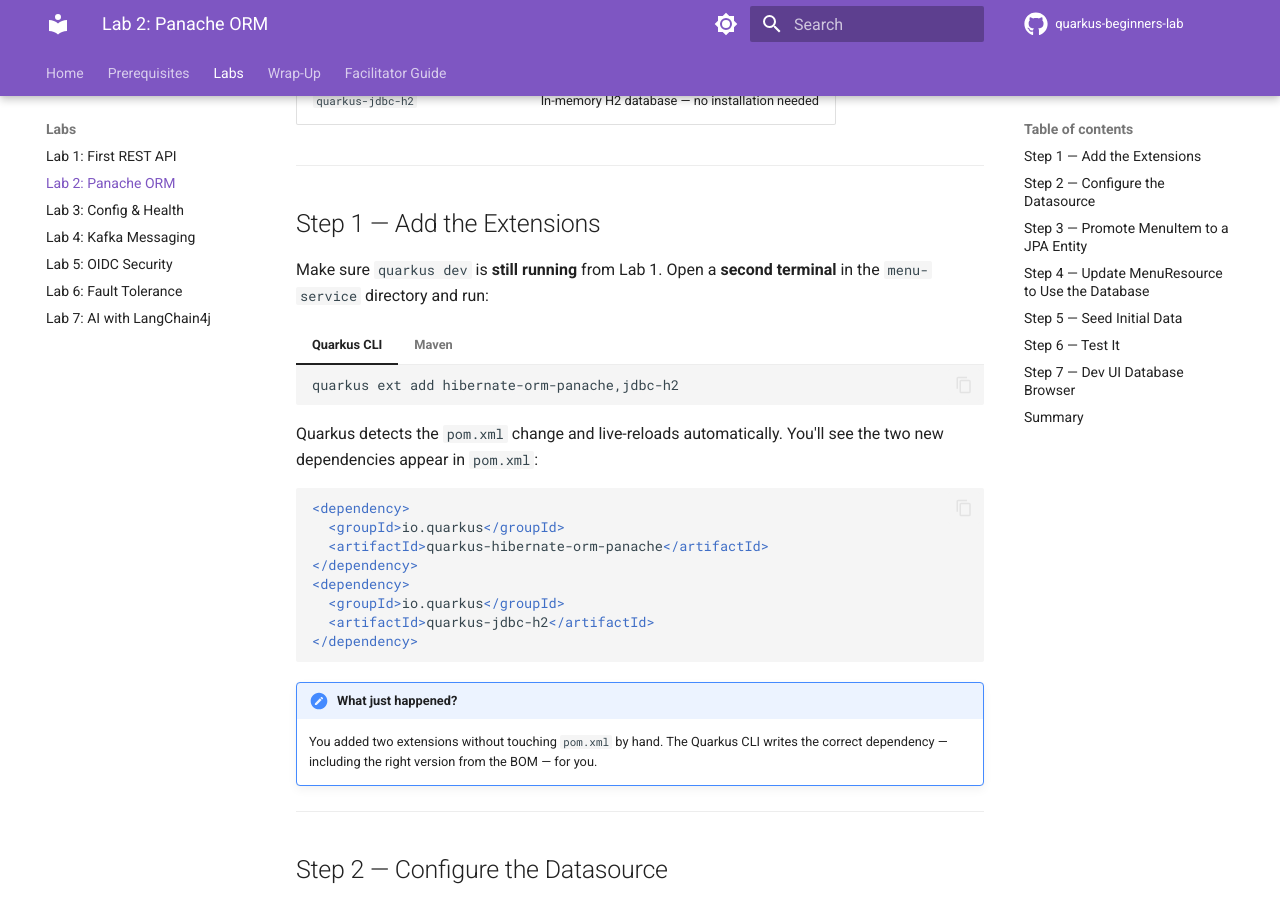
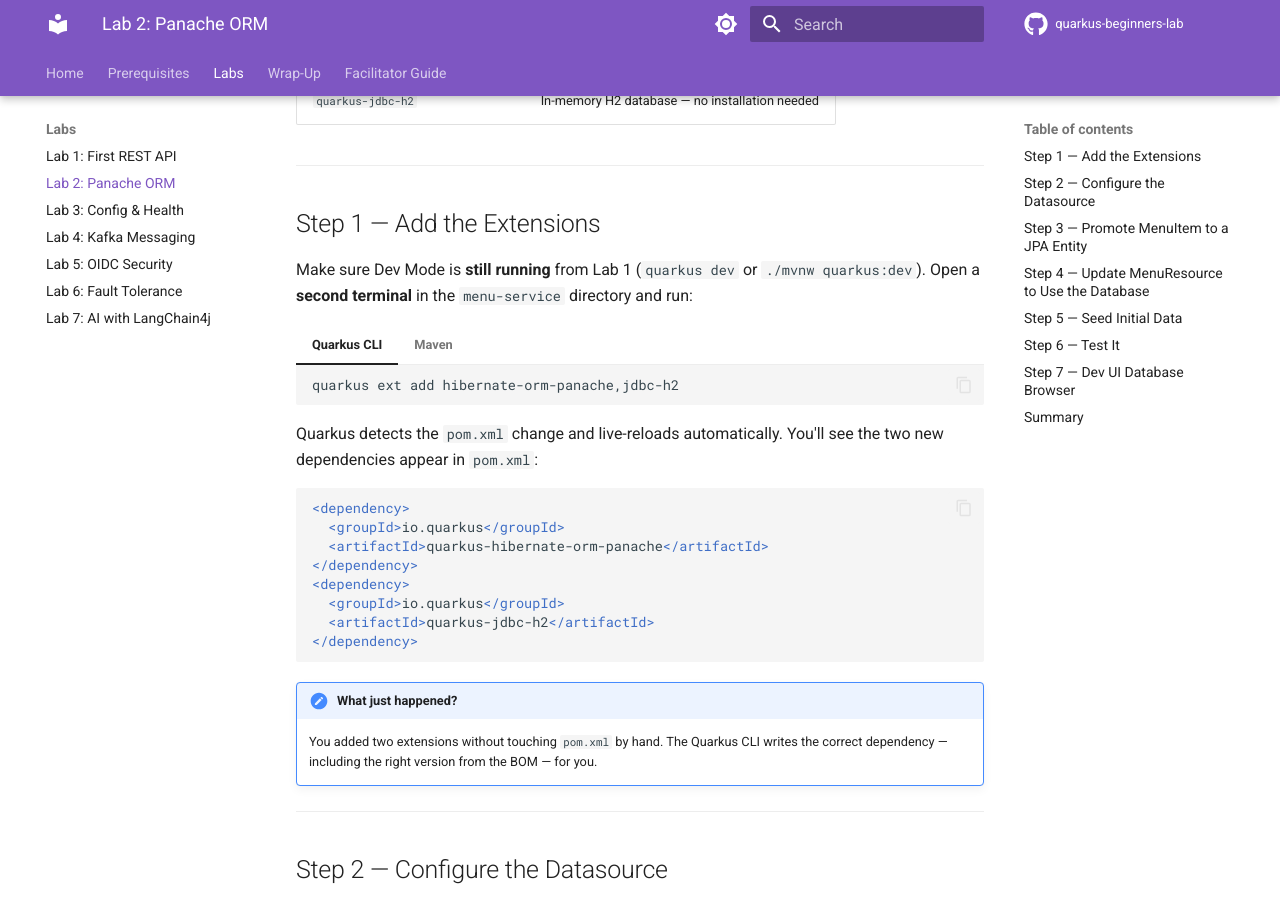
Before and after one commit to learn-quarkus/quarkus-beginners-lab, an MkDocs documentation site: the page built from docs/lab2-panache.md, in a window 1280 px wide and 900 px high, scrolled down 472 px. Built offline with MkDocs 1.6.1 and Material for MkDocs 9.7.7, drawn with Linux system fonts in a browser that asks for light colours; comment, search, counter and statistics services are not loaded.

Commit message:
docs: account for mvn quarkus:dev in 'still running' references

```diff
--- a/docs/lab2-panache.md
+++ b/docs/lab2-panache.md
@@ -16,7 +16,7 @@
 
 ## Step 1 — Add the Extensions
 
-Make sure `quarkus dev` is **still running** from Lab 1. Open a **second terminal** in the `menu-service` directory and run:
+Make sure Dev Mode is **still running** from Lab 1 (`quarkus dev` or `./mvnw quarkus:dev`). Open a **second terminal** in the `menu-service` directory and run:
 
 === "Quarkus CLI"
 
```
Also changed, not shown: docs/lab1-rest.md (+1 -1 lines).
